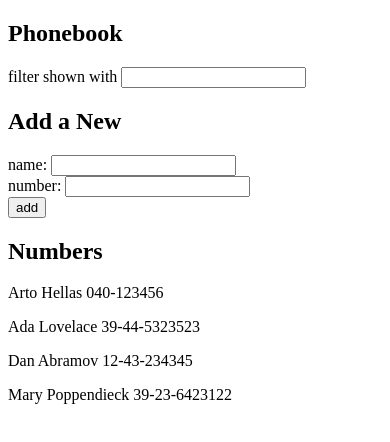
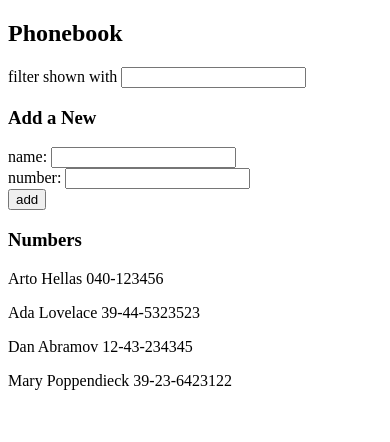
Before and after one commit to hazelhedmine/full-stack-open-2022, a React (Create React App) app in the folder part2/phonebook/: page / in a window 390 px wide. Shown: the top 442 px of the page. Built offline with nearby package versions, Linux system fonts and the light colour scheme.

Commit message:
add exercise 2.10: the phonebook step5

```diff
--- a/part2/phonebook/src/App.js
+++ b/part2/phonebook/src/App.js
@@ -1,4 +1,7 @@
 import { useState } from "react";
+import Filter from "./components/Filter";
+import PersonForm from "./components/PersonForm";
+import Persons from "./components/Persons";
 
 const App = () => {
   const [persons, setPersons] = useState([
@@ -11,74 +14,21 @@ const App = () => {
   const [newNumber, setNewNumber] = useState("");
   const [filterName, setFilterName] = useState("");
 
-  const addPerson = (event) => {
-    event.preventDefault();
-
-    if (persons.some((person) => person.name === newName)) {
-      alert(`${newName} is already added to phonebook`);
-      console.log("Already Added :>> ", newName);
-      return;
-    }
-
-    const personObject = {
-      name: newName,
-      number: newNumber,
-    };
-
-    console.log("personObject :>> ", personObject);
-
-    setPersons(persons.concat(personObject));
-    setNewName("");
-    setNewNumber("");
-  };
-
-  const handleNameChange = (event) => {
-    console.log("name input :>> ", event.target.value);
-    setNewName(event.target.value);
-  };
-
-  const handleNumberChange = (event) => {
-    console.log("number input :>> ", event.target.value);
-    setNewNumber(event.target.value);
-  };
-
-  const handleFilterName = (event) => {
-    console.log("filter input :>> ", event.target.value);
-    setFilterName(event.target.value);
-  };
-
-  const personsToShow = persons.filter((person) =>
-    person.name.toLowerCase().startsWith(filterName.toLowerCase())
-  );
-
   return (
     <div>
       <h2>Phonebook</h2>
-      <div>
-        filter shown with{" "}
-        <input value={filterName} onChange={handleFilterName}></input>
-      </div>
-      <h2>Add a New</h2>
-      <form onSubmit={addPerson}>
-        <div>
-          name: <input value={newName} onChange={handleNameChange} />
-        </div>
-        <div>
-          number:{" "}
-          <input value={newNumber} onChange={handleNumberChange}></input>
-        </div>
-        <div>
-          <button type="submit">add</button>
-        </div>
-      </form>
-      <h2>Numbers</h2>
-      <div>
-        {personsToShow.map((person) => (
-          <p key={person.name}>
-            {person.name} {person.number}
-          </p>
-        ))}
-      </div>
+      <Filter filterName={filterName} setFilterName={setFilterName}></Filter>
+      <h3>Add a New</h3>
+      <PersonForm
+        persons={persons}
+        newName={newName}
+        newNumber={newNumber}
+        setPersons={setPersons}
+        setNewName={setNewName}
+        setNewNumber={setNewNumber}
+      ></PersonForm>
+      <h3>Numbers</h3>
+      <Persons persons={persons} filterName={filterName}></Persons>
     </div>
   );
 };
--- /dev/null
+++ b/part2/phonebook/src/components/Filter.js
@@ -0,0 +1,17 @@
+import React from "react";
+
+const Filter = ({ filterName, setFilterName }) => {
+  const handleFilterName = (event) => {
+    console.log("filter input :>> ", event.target.value);
+    setFilterName(event.target.value);
+  };
+
+  return (
+    <div>
+      filter shown with{" "}
+      <input value={filterName} onChange={handleFilterName}></input>
+    </div>
+  );
+};
+
+export default Filter;
--- /dev/null
+++ b/part2/phonebook/src/components/PersonForm.js
@@ -0,0 +1,57 @@
+import React from "react";
+
+const PersonForm = ({
+  persons,
+  newName,
+  newNumber,
+  setPersons,
+  setNewName,
+  setNewNumber,
+}) => {
+  const addPerson = (event) => {
+    event.preventDefault();
+
+    if (persons.some((person) => person.name === newName)) {
+      alert(`${newName} is already added to phonebook`);
+      console.log("Already Added :>> ", newName);
+      return;
+    }
+
+    const personObject = {
+      name: newName,
+      number: newNumber,
+    };
+
+    console.log("personObject :>> ", personObject);
+
+    setPersons(persons.concat(personObject));
+    setNewName("");
+    setNewNumber("");
+  };
+
+  const handleNameChange = (event) => {
+    console.log("name input :>> ", event.target.value);
+    setNewName(event.target.value);
+  };
+
+  const handleNumberChange = (event) => {
+    console.log("number input :>> ", event.target.value);
+    setNewNumber(event.target.value);
+  };
+
+  return (
+    <form onSubmit={addPerson}>
+      <div>
+        name: <input value={newName} onChange={handleNameChange} />
+      </div>
+      <div>
+        number: <input value={newNumber} onChange={handleNumberChange}></input>
+      </div>
+      <div>
+        <button type="submit">add</button>
+      </div>
+    </form>
+  );
+};
+
+export default PersonForm;
--- /dev/null
+++ b/part2/phonebook/src/components/Persons.js
@@ -0,0 +1,19 @@
+import React from "react";
+
+const Persons = ({ persons, filterName }) => {
+  const personsToShow = persons.filter((person) =>
+    person.name.toLowerCase().startsWith(filterName.toLowerCase())
+  );
+
+  return (
+    <div>
+      {personsToShow.map((person) => (
+        <p key={person.name}>
+          {person.name} {person.number}
+        </p>
+      ))}
+    </div>
+  );
+};
+
+export default Persons;
```
